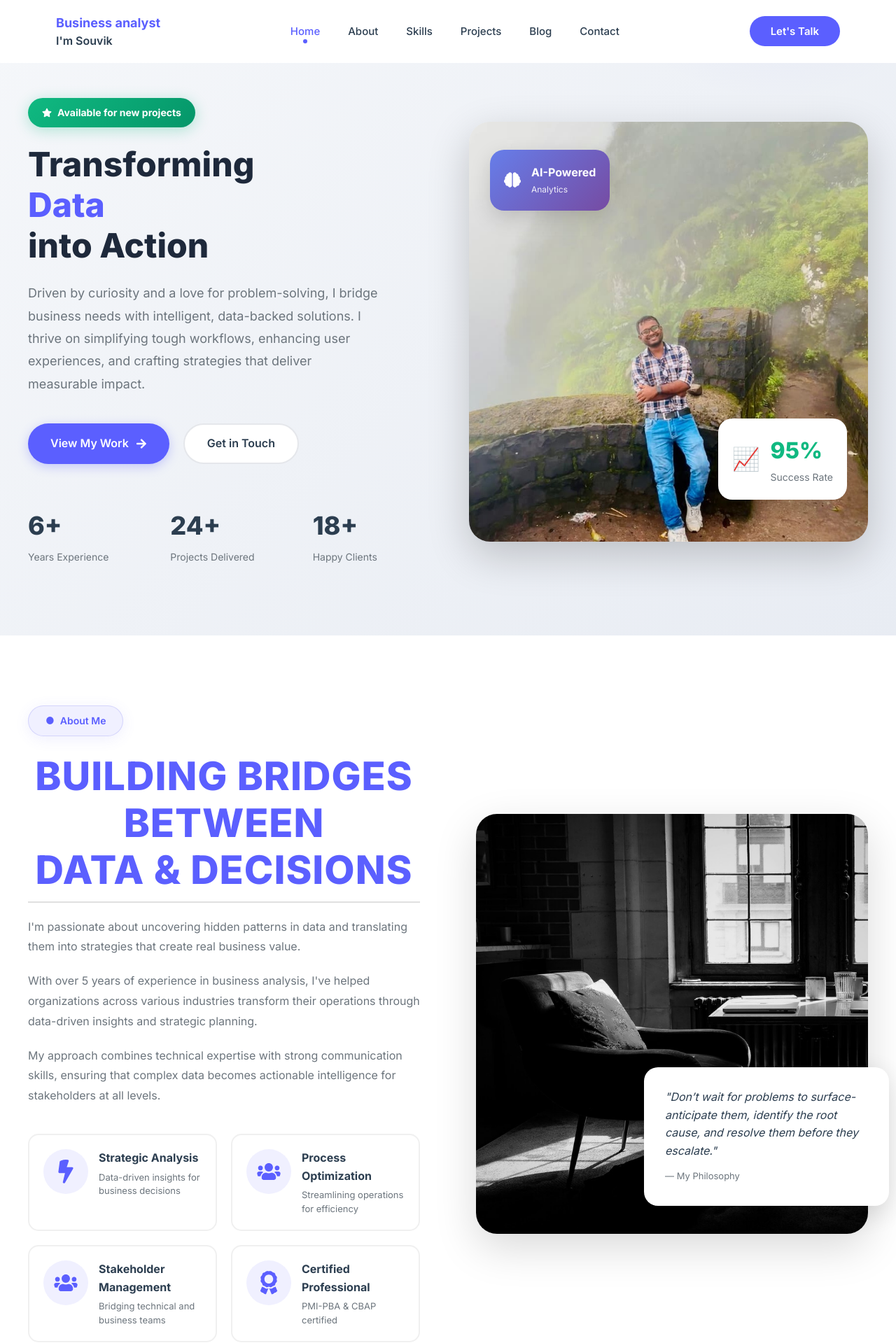
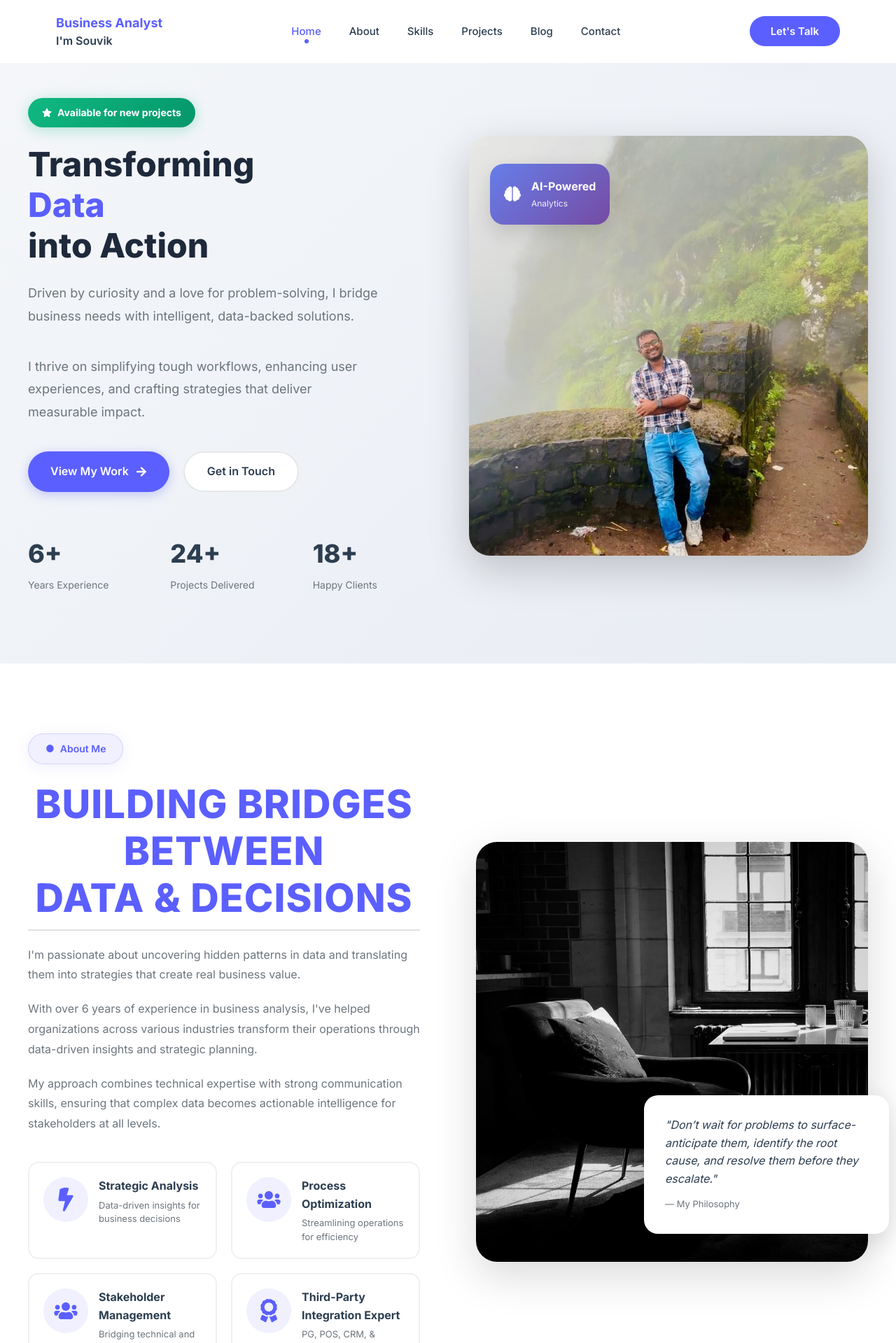
Before and after one commit to souvik-me/portfolio-website-me, a React (Vite) app: page / in a window 1280 px wide. Shown: the top 1919 px of the page at 70% size. Built offline with nearby package versions, Linux system fonts and the light colour scheme.

Commit message:
2026 1st commit

```diff
--- a/src/components/About.jsx
+++ b/src/components/About.jsx
@@ -22,7 +22,7 @@ const About = () => {
           </p>
 
           <p className="about-text">
-            With over 5 years of experience in business analysis, I've helped
+            With over 6 years of experience in business analysis, I've helped
             organizations across various industries transform their operations through
             data-driven insights and strategic planning.
           </p>
@@ -58,8 +58,8 @@ const About = () => {
             <div className="feature-card">
               <FaAward />
               <div>
-                <h4>Certified Professional</h4>
-                <p>PMI-PBA & CBAP certified</p>
+                <h4>Third-Party Integration Expert</h4>
+                <p>PG, POS, CRM, & external platforms</p>
               </div>
             </div>
           </div>
--- a/src/components/Hero.css
+++ b/src/components/Hero.css
@@ -65,9 +65,11 @@
     opacity: 0;
     transform: translateY(-10px);
   }
+
   50% {
     opacity: 1;
   }
+
   100% {
     opacity: 1;
     transform: translateY(0);
--- a/src/components/Hero.jsx
+++ b/src/components/Hero.jsx
@@ -29,7 +29,10 @@ const Hero = () => {
           </h1>
 
           <p className="hero-description">
-            Driven by curiosity and a love for problem-solving, I bridge business needs with intelligent, data-backed solutions. I thrive on simplifying tough workflows, enhancing user experiences, and crafting strategies that deliver measurable impact.
+            Driven by curiosity and a love for problem-solving, I bridge business needs with intelligent, data-backed solutions.
+          </p>
+          <p className="hero-description">
+            I thrive on simplifying tough workflows, enhancing user experiences, and crafting strategies that deliver measurable impact.
           </p>
 
           <div className="hero-buttons">
@@ -70,13 +73,13 @@ const Hero = () => {
             <img src="/images/hero-image.jpg" alt="Professional Business Analyst" />
           </div>
 
-          <div className="hero-card success-card">
+          {/* <div className="hero-card success-card">
             <div className="success-icon">📈</div>
             <div>
               <h3>95%</h3>
               <p>Success Rate</p>
             </div>
-          </div>
+          </div> */}
         </div>
       </div>
     </section>
--- a/src/components/Navbar.jsx
+++ b/src/components/Navbar.jsx
@@ -32,7 +32,7 @@ const Navbar = () => {
     <nav className={`navbar ${scrolled ? 'scrolled' : ''}`}>
       <div className="nav-container">
         <div className="nav-logo">
-          <h2><span>Business analyst</span></h2>
+          <h2><span>Business Analyst</span></h2>
           <h2><p>I'm Souvik</p></h2>
         </div>
 
--- a/src/components/Skills.jsx
+++ b/src/components/Skills.jsx
@@ -130,7 +130,6 @@ const Skills = () => {
                   <div key={idx} className="skill-item">
                     <div className="skill-info">
                       <span>{skill.name}</span>
-                      <span>{skill.level}%</span>
                     </div>
                     <div className="skill-bar">
                       <div
```
